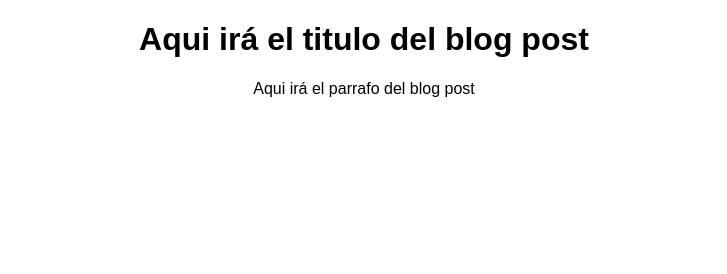
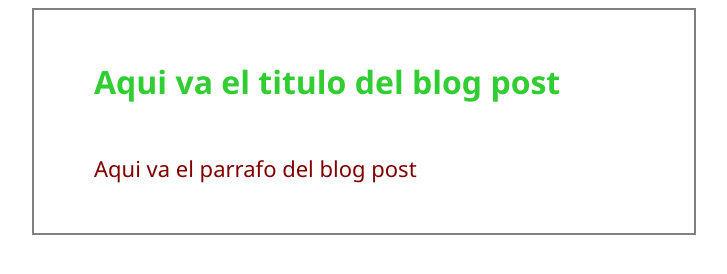
Before and after one commit to ilikegoat/hyperblog, a plain HTML site: page index.html in a window 1280 px wide. Shown: the whole page, without its empty margins (276-1003 px from the left). Drawn offline with Linux system fonts and the light colour scheme.

Commit message:
Commit al master del blogpost en la version mas reciente  Por favor ingresa el mensaje del commit para tus cambios. Las

```diff
--- a/css/estilos.css
+++ b/css/estilos.css
@@ -1,4 +1,24 @@
-body {
+.container {
     text-align: center;
-    font-family: Arial, Helvetica, sans-serif;
+    border: solid 2px gray;
+    margin: 0 300px;
+    padding: 0 30px;
 }
+
+#intro {
+    font-family: 'Segoe UI', Tahoma, Geneva, Verdana, sans-serif;
+
+}
+
+#intro h1 {
+    color: limegreen;
+    text-align: left;
+    margin: 50px 30px;
+}
+
+#intro p {
+    color: maroon;
+    font-size: 22px;
+    text-align: left;
+    margin: 50px 30px;
+}
--- a/index.html
+++ b/index.html
@@ -8,7 +8,11 @@
     <title>Blog Post</title>
 </head>
 <body>
-    <h1>Aqui irá el titulo del blog post</h1>
-    <p>Aqui irá el parrafo del blog post</p>
+    <div class="container">
+        <div id="intro">
+            <h1>Aqui va el titulo del blog post</h1>
+            <p>Aqui va el parrafo del blog post</p>
+        </div>
+    </div>
 </body>
 </html>
```
